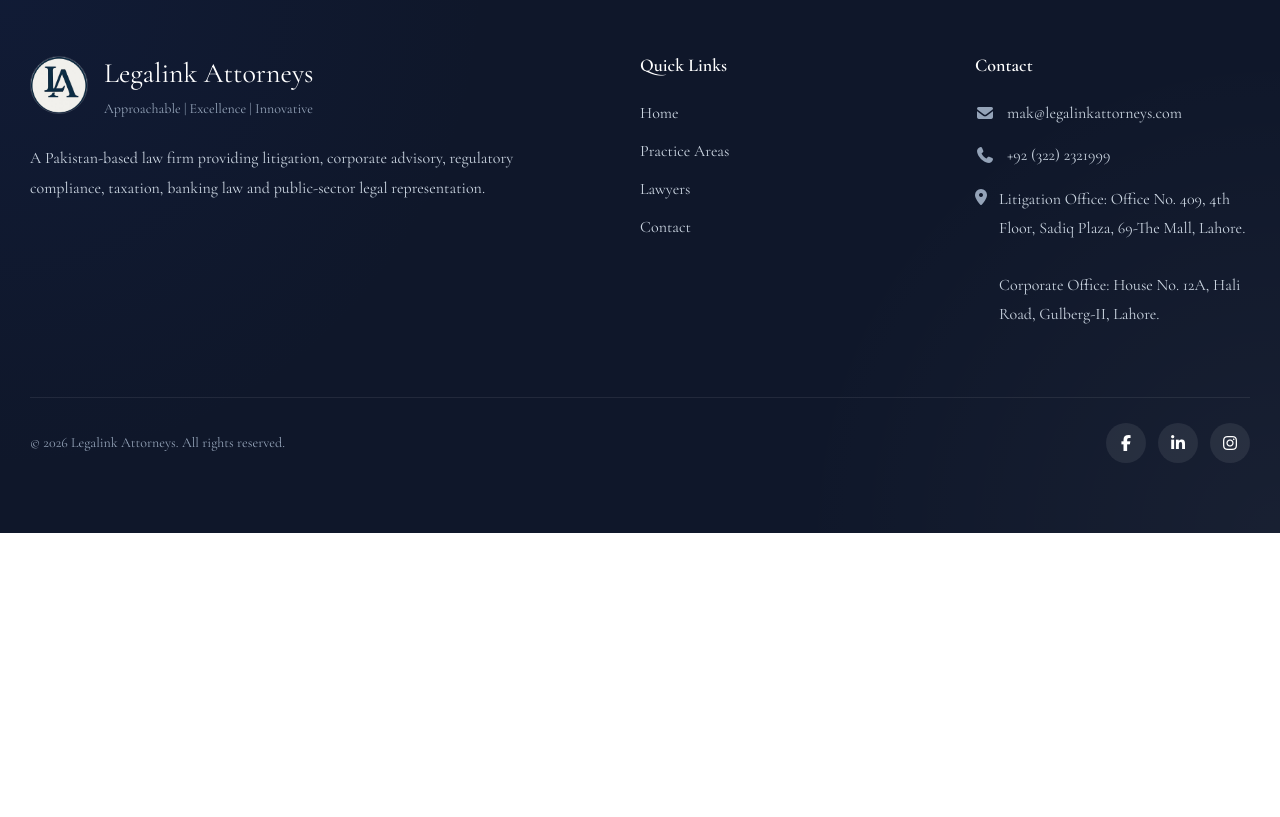
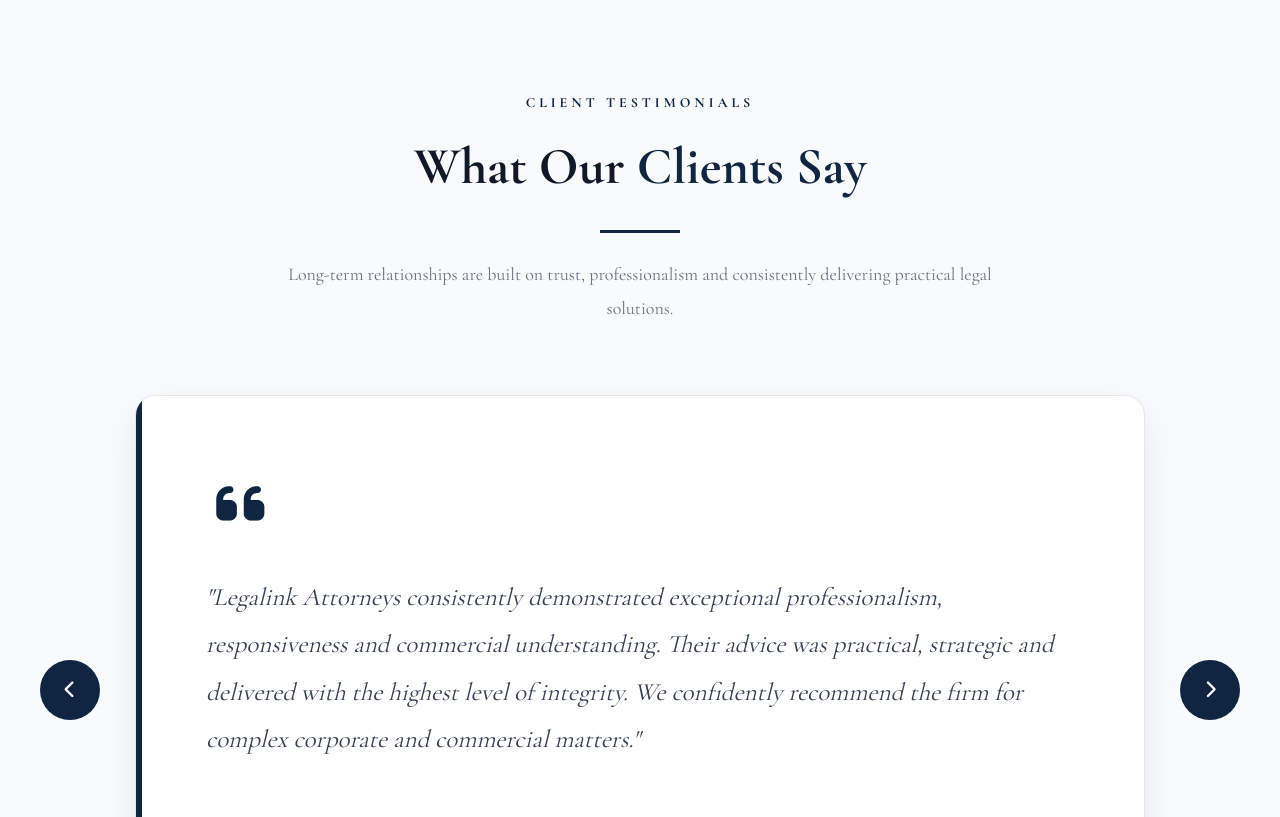
Before and after one commit to hashir4825/LegalInk-Attorneys-Website, an Angular app: page / in a window 1280 px wide. Shown: the part 1980-2797 px from the top of the page. Before the commit the page ends 2513 px from the top, so only its background shows below. Built offline with nearby package versions, Linux system fonts and the light colour scheme.

Commit message:
Client reviews

```diff
--- a/src/app/components/home/home.css
+++ b/src/app/components/home/home.css
@@ -402,3 +402,389 @@
   }
 
 }
+
+/*==================================================
+  TESTIMONIALS
+==================================================*/
+
+.testimonials-section{
+    padding:110px 20px;
+    background:#f8fafc;
+}
+
+.testimonials-container{
+    max-width:1200px;
+    margin:auto;
+}
+
+/*==================================================
+  HEADING
+==================================================*/
+
+.section-header{
+    text-align:center;
+    margin-bottom:70px;
+}
+
+.section-subtitle{
+    color:#102542;
+    text-transform:uppercase;
+    letter-spacing:4px;
+    font-size:14px;
+    font-weight:700;
+}
+
+.section-header h2{
+    margin-top:15px;
+    font-size:52px;
+    color:#111827;
+    font-weight:700;
+}
+
+.section-header span{
+    color:#102542;
+}
+
+.section-divider{
+    width:80px;
+    height:3px;
+    background:#102542;
+    margin:24px auto;
+}
+
+.section-description{
+    max-width:720px;
+    margin:auto;
+    font-size:18px;
+    line-height:1.9;
+    color:#6b7280;
+}
+
+/*==================================================
+  SLIDER
+==================================================*/
+
+.testimonial-slider{
+
+    display:flex;
+    align-items:center;
+    justify-content:space-between;
+    gap:35px;
+
+}
+
+/*==================================================
+  CARD
+==================================================*/
+
+.testimonial-card{
+
+    flex:1;
+
+    background:#ffffff;
+
+    padding:70px;
+
+    border-radius:20px;
+
+    border:1px solid #e5e7eb;
+
+    box-shadow:
+    0 15px 40px rgba(0,0,0,.07);
+
+    position:relative;
+
+    overflow:hidden;
+
+    transition:.35s ease;
+
+}
+
+.testimonial-card:hover{
+
+    transform:translateY(-5px);
+
+    box-shadow:
+    0 20px 55px rgba(16,37,66,.12);
+
+}
+
+.testimonial-card::before{
+
+    content:'';
+
+    position:absolute;
+
+    left:0;
+    top:0;
+
+    width:6px;
+    height:100%;
+
+    background:#102542;
+
+}
+
+/*==================================================
+  QUOTE
+==================================================*/
+
+.quote-icon{
+
+    font-size:55px;
+
+    color:#102542;
+
+    margin-bottom:25px;
+
+}
+
+.testimonial-text{
+
+    font-size:25px;
+
+    line-height:1.9;
+
+    color:#374151;
+
+    font-style:italic;
+
+    min-height:210px;
+
+    transition:.3s;
+
+}
+
+/*==================================================
+  CLIENT
+==================================================*/
+
+.client-info{
+
+    margin-top:35px;
+
+    border-top:1px solid #e5e7eb;
+
+    padding-top:25px;
+
+}
+
+.client-info h3{
+
+    color:#102542;
+
+    font-size:24px;
+
+    margin-bottom:8px;
+
+    font-weight:700;
+
+}
+
+.client-info span{
+
+    color:#6b7280;
+
+    font-size:17px;
+
+    letter-spacing:.5px;
+
+}
+
+/*==================================================
+  BUTTONS
+==================================================*/
+
+.slider-btn{
+
+    width:60px;
+    height:60px;
+
+    border:none;
+
+    border-radius:50%;
+
+    background:#102542;
+
+    color:#fff;
+
+    cursor:pointer;
+
+    font-size:18px;
+
+    transition:.3s;
+
+    flex-shrink:0;
+
+}
+
+.slider-btn:hover{
+
+    background:#1b3d6d;
+
+    transform:scale(1.08);
+
+}
+
+.slider-btn:active{
+
+    transform:scale(.95);
+
+}
+
+/*==================================================
+  DOTS
+==================================================*/
+
+.slider-dots{
+
+    display:flex;
+
+    justify-content:center;
+
+    gap:12px;
+
+    margin-top:40px;
+
+}
+
+.dot{
+
+    width:12px;
+    height:12px;
+
+    border-radius:50%;
+
+    background:#cbd5e1;
+
+    cursor:pointer;
+
+    transition:.3s;
+
+}
+
+.dot:hover{
+
+    background:#64748b;
+
+}
+
+.dot.active{
+
+    width:38px;
+
+    border-radius:30px;
+
+    background:#102542;
+
+}
+
+/*==================================================
+  RESPONSIVE
+==================================================*/
+
+@media(max-width:992px){
+
+.section-header h2{
+
+font-size:40px;
+
+}
+
+.testimonial-card{
+
+padding:45px;
+
+}
+
+.testimonial-text{
+
+font-size:20px;
+
+min-height:auto;
+
+}
+
+}
+
+@media(max-width:768px){
+
+.testimonial-slider{
+
+flex-direction:column;
+
+}
+
+.slider-btn{
+
+display:none;
+
+}
+
+.testimonial-card{
+
+padding:35px 25px;
+
+}
+
+.section-header h2{
+
+font-size:32px;
+
+}
+
+.section-description{
+
+font-size:16px;
+
+}
+
+.testimonial-text{
+
+font-size:18px;
+
+line-height:1.8;
+
+}
+
+.client-info h3{
+
+font-size:21px;
+
+}
+
+}
+
+@media(max-width:480px){
+
+.testimonials-section{
+
+padding:80px 15px;
+
+}
+
+.quote-icon{
+
+font-size:42px;
+
+}
+
+.testimonial-card{
+
+padding:28px 20px;
+
+}
+
+.testimonial-text{
+
+font-size:17px;
+
+}
+
+.section-header h2{
+
+font-size:28px;
+
+}
+
+}
--- a/src/app/components/home/home.html
+++ b/src/app/components/home/home.html
@@ -63,4 +63,103 @@
     </div>
   </div>
 </section>
+<!-- ==========================================
+     CLIENT TESTIMONIALS
+========================================== -->
+
+<section class="testimonials-section">
+
+  <div class="testimonials-container">
+
+    <div class="section-header">
+
+      <p class="section-subtitle">
+        CLIENT TESTIMONIALS
+      </p>
+
+      <h2>
+        What Our <span>Clients Say</span>
+      </h2>
+
+      <div class="section-divider"></div>
+
+      <p class="section-description">
+        Long-term relationships are built on trust, professionalism and
+        consistently delivering practical legal solutions.
+      </p>
+
+    </div>
+
+    <div class="testimonial-slider">
+
+      <!-- Previous -->
+
+      <button
+        class="slider-btn prev"
+        type="button"
+        aria-label="Previous Review"
+        (click)="previousSlide()">
+
+        <i class="fas fa-chevron-left"></i>
+
+      </button>
+
+      <!-- Testimonial -->
+
+      <div class="testimonial-card">
+
+        <div class="quote-icon">
+          <i class="fas fa-quote-left"></i>
+        </div>
+
+        <p class="testimonial-text">
+          "{{ testimonials[currentSlide].review }}"
+        </p>
+
+        <div class="client-info">
+
+          <h3>
+            {{ testimonials[currentSlide].company }}
+          </h3>
+
+          <span>
+            {{ testimonials[currentSlide].designation }}
+          </span>
+
+        </div>
+
+      </div>
+
+      <!-- Next -->
+
+      <button
+        class="slider-btn next"
+        type="button"
+        aria-label="Next Review"
+        (click)="nextSlide()">
+
+        <i class="fas fa-chevron-right"></i>
+
+      </button>
+
+    </div>
+
+    <!-- Dots -->
+
+    <div class="slider-dots">
+
+      <button
+        *ngFor="let testimonial of testimonials; let i = index"
+        type="button"
+        class="dot"
+        [class.active]="i === currentSlide"
+        (click)="goToSlide(i)"
+        [attr.aria-label]="'Go to review ' + (i + 1)">
+      </button>
+
+    </div>
+
+  </div>
+
 </section>
+</section>
--- a/src/app/components/home/home.ts
+++ b/src/app/components/home/home.ts
@@ -1,18 +1,55 @@
 import { Component, OnInit } from '@angular/core';
+import { CommonModule } from '@angular/common';
 import { Intro } from '../../intro/intro';
 
 @Component({
   selector: 'app-home',
   standalone: true,
-  imports: [Intro],
+  imports: [
+    CommonModule,
+    Intro
+  ],
   templateUrl: './home.html',
   styleUrl: './home.css'
 })
 export class Home implements OnInit {
 
+  currentSlide = 0;
+
+  testimonials = [
+
+    {
+      company: 'Swifty Technologies LLC FZ',
+      designation: 'Chief Executive Officer',
+      review:
+        'Legalink Attorneys consistently demonstrated exceptional professionalism, responsiveness and commercial understanding. Their advice was practical, strategic and delivered with the highest level of integrity. We confidently recommend the firm for complex corporate and commercial matters.'
+    },
+
+    {
+      company: 'Faltoo Sey Paltoo',
+      designation: 'Founder',
+      review:
+        'The Legalink team provided outstanding legal support throughout our engagement. Their attention to detail, proactive communication and ability to simplify complex legal issues gave us complete confidence in every stage of the process.'
+    },
+
+    {
+      company: 'Corporate Client',
+      designation: 'Managing Director',
+      review:
+        'Working with Legalink Attorneys has been an excellent experience. Their lawyers are knowledgeable, approachable and always available to provide timely legal solutions tailored to our business requirements.'
+    },
+
+    {
+      company: 'Business Client',
+      designation: 'Director',
+      review:
+        'Legalink Attorneys consistently exceeded our expectations with their professionalism, legal expertise and commitment to achieving practical outcomes. We highly value our long-standing professional relationship with the firm.'
+    }
+
+  ];
+
   ngOnInit(): void {
 
-    // Always start from the top when Home loads
     window.scrollTo({
       top: 0,
       behavior: 'instant' as ScrollBehavior
@@ -20,4 +57,25 @@ export class Home implements OnInit {
 
   }
 
+  nextSlide(): void {
+
+    this.currentSlide =
+      (this.currentSlide + 1) % this.testimonials.length;
+
+  }
+
+  previousSlide(): void {
+
+    this.currentSlide =
+      (this.currentSlide - 1 + this.testimonials.length)
+      % this.testimonials.length;
+
+  }
+
+  goToSlide(index: number): void {
+
+    this.currentSlide = index;
+
+  }
+
 }
```
